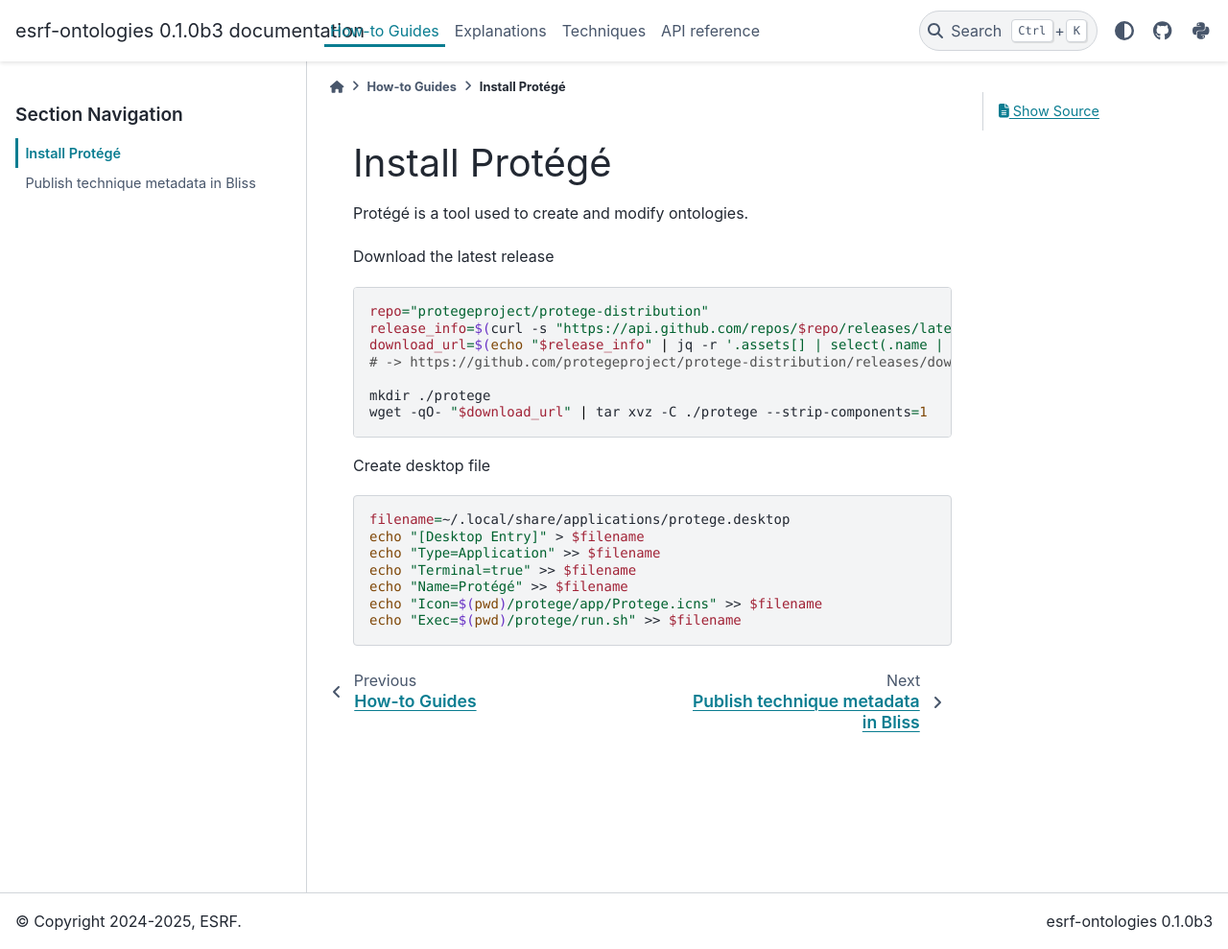
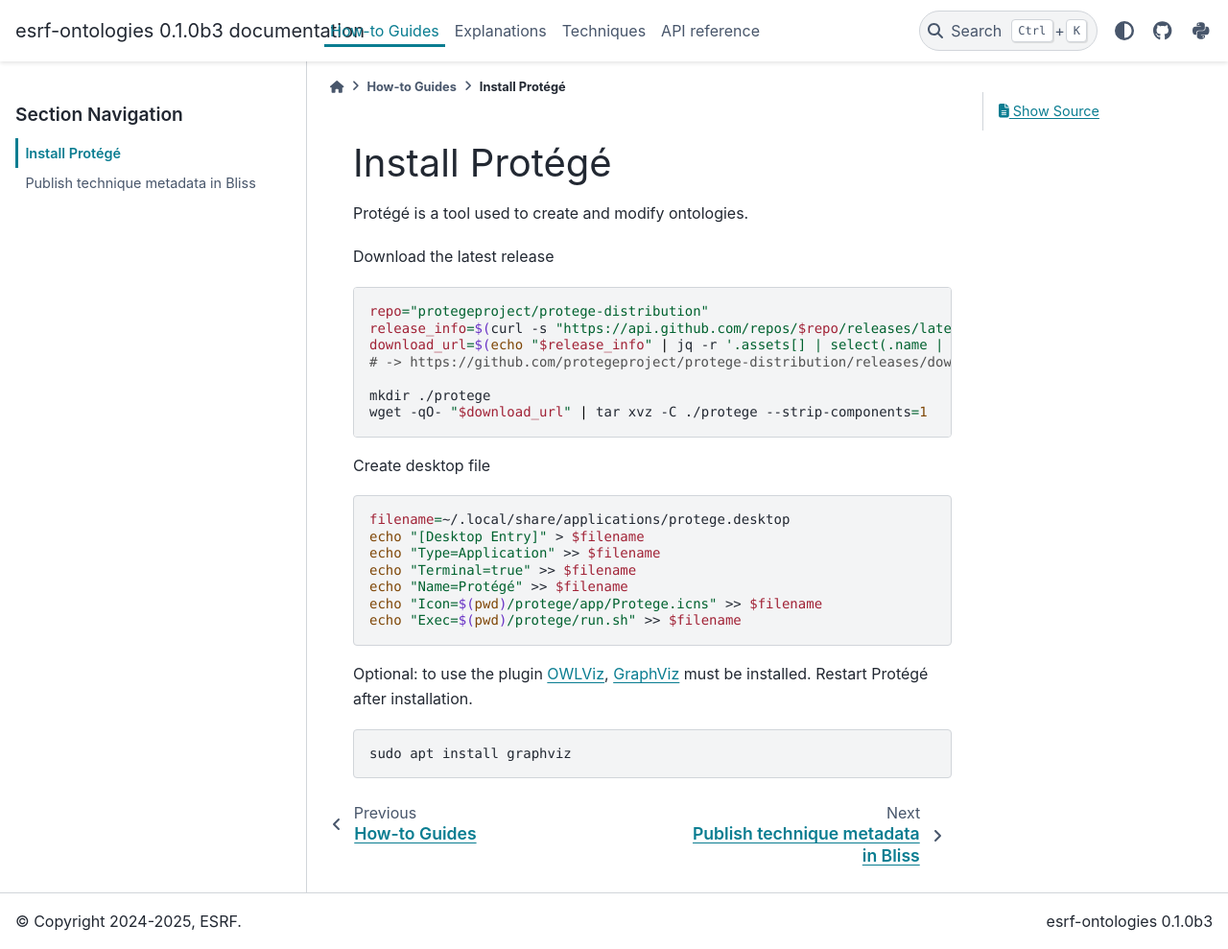
Before and after one commit to pan-ontologies/esrf-ontologies, a Sphinx documentation site: the page built from doc/howtoguides/protege.rst, in a window 1280 px wide and 989 px high. Shown: the whole window at 96% size. Built offline with Sphinx 7.4.7 and the PyData theme 0.15.4, drawn with Linux system fonts in a browser that asks for light colours.

Commit message:
add owlviz installation

```diff
--- a/doc/howtoguides/protege.rst
+++ b/doc/howtoguides/protege.rst
@@ -26,3 +26,9 @@
     echo "Name=Protégé" >> $filename
     echo "Icon=$(pwd)/protege/app/Protege.icns" >> $filename
     echo "Exec=$(pwd)/protege/run.sh" >> $filename
+
+Optional: to use the plugin `OWLViz <https://github.com/protegeproject/owlviz>`_, `GraphViz <https://www.graphviz.org/>`_ must be installed. Restart Protégé after installation.
+
+.. code:: bash
+
+    sudo apt install graphviz
```
